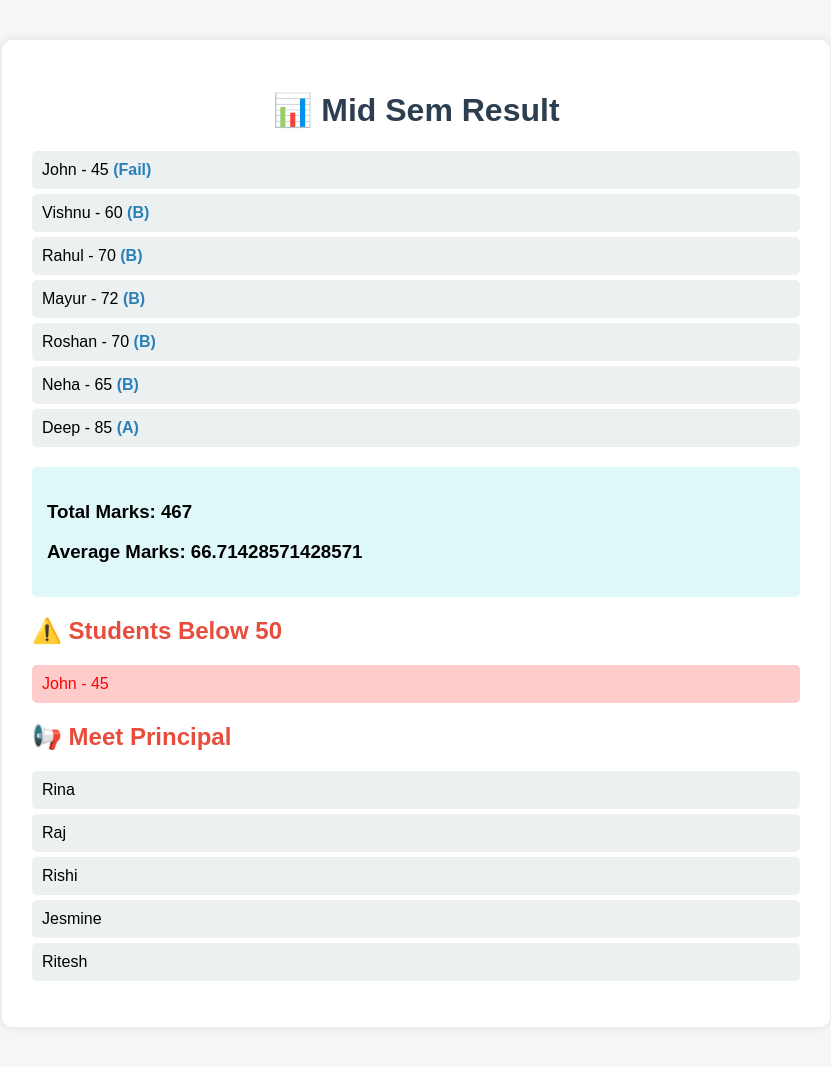
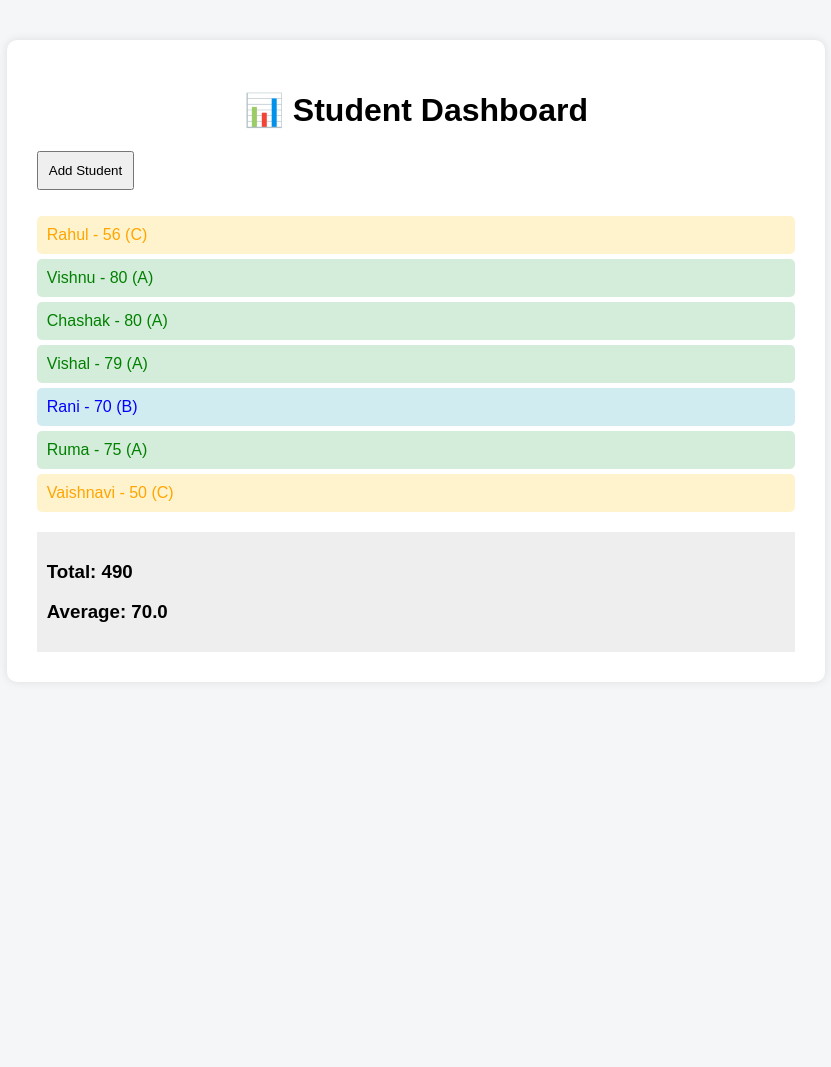
Before and after one commit to chashak20/flask-jinja-student-marks, a Flask app: page / in a window 1280 px wide. Shown: the whole page, without its empty margins (224-1055 px from the left). After the commit the page ends 622 px from the top, so only its background shows below. Run offline with Flask 3, Linux system fonts and the light colour scheme; data comes from the database, SQL or seed files in the repository; both versions use the stored data as it was after the commit.

Commit message:
Students Dashboard

```diff
--- a/main.py
+++ b/main.py
@@ -1,39 +1,68 @@
-from flask import Flask, render_template
+from flask import Flask, render_template, request, redirect
+import sqlite3
 
 app = Flask(__name__)
 
+# Create DB
+def init_db():
+    conn = sqlite3.connect("students.db")
+    cursor = conn.cursor()
+    cursor.execute("""
+        CREATE TABLE IF NOT EXISTS students (
+            id INTEGER PRIMARY KEY AUTOINCREMENT,
+            name TEXT,
+            marks INTEGER
+        )
+    """)
+    conn.commit()
+    conn.close()
+
+init_db()
+
+def get_grade(mark):
+    if mark >= 75:
+        return "A"
+    elif mark >= 60:
+        return "B"
+    elif mark >= 50:
+        return "C"
+    else:
+        return "Fail"
+
 @app.route("/")
 def home():
-    marks = {
-        "John": 45,
-        "Vishnu": 60,
-        "Rahul": 70,
-        "Mayur": 72,
-        "Roshan": 70,
-        "Neha": 65,
-        "Deep": 85
-    }
+    conn = sqlite3.connect("students.db")
+    cursor = conn.cursor()
+    cursor.execute("SELECT name, marks FROM students")
+    data = cursor.fetchall()
+    conn.close()
 
-    def get_grade(mark):
-        if mark >= 75:
-            return "A"
-        elif mark >= 60:
-            return "B"
-        elif mark >= 50:
-            return "C"
-        else:
-            return "Fail"
-
-    total = sum(marks.values())
-    average = total / len(marks)
+    total = sum([row[1] for row in data]) if data else 0
+    average = total / len(data) if data else 0
 
     return render_template(
         "index.html",
-        marks=marks,
+        students=data,
         get_grade=get_grade,
         total=total,
         average=average
     )
 
+@app.route("/add", methods=["GET", "POST"])
+def add_student():
+    if request.method == "POST":
+        name = request.form["name"]
+        marks = int(request.form["marks"])
+
+        conn = sqlite3.connect("students.db")
+        cursor = conn.cursor()
+        cursor.execute("INSERT INTO students (name, marks) VALUES (?, ?)", (name, marks))
+        conn.commit()
+        conn.close()
+
+        return redirect("/")
+
+    return render_template("add.html")
+
 if __name__ == "__main__":
     app.run(debug=True)
--- a/static/style.css
+++ b/static/style.css
@@ -1,8 +1,6 @@
 body {
-    font-family: Arial, sans-serif;
+    font-family: Arial;
     background-color: #f4f6f8;
-    margin: 0;
-    padding: 0;
 }
 
 .container {
@@ -16,38 +14,33 @@ body {
 
 h1 {
     text-align: center;
-    color: #2c3e50;
-}
-
-h2 {
-    color: #e74c3c;
 }
 
 ul {
-    list-style-type: none;
+    list-style: none;
     padding: 0;
 }
 
 li {
     padding: 10px;
     margin: 5px 0;
-    background: #ecf0f1;
     border-radius: 5px;
 }
 
-.grade {
-    font-weight: bold;
-    color: #2980b9;
+button {
+    padding: 10px;
+    margin-bottom: 10px;
+    cursor: pointer;
 }
 
-.fail {
-    background-color: #ffcccc;
-    color: red;
-}
+/* Grade colors */
+.A { background: #d4edda; color: green; }
+.B { background: #d1ecf1; color: blue; }
+.C { background: #fff3cd; color: orange; }
+.Fail { background: #f8d7da; color: red; }
 
 .stats {
     margin-top: 20px;
-    padding: 15px;
-    background: #dff9fb;
-    border-radius: 5px;
+    background: #eee;
+    padding: 10px;
 }
--- a/templates/index.html
+++ b/templates/index.html
@@ -1,50 +1,29 @@
 <!DOCTYPE html>
-<html lang="en">
+<html>
 <head>
-    <meta charset="UTF-8">
-    <meta name="viewport" content="width=device-width, initial-scale=1.0">
     <title>Student Dashboard</title>
-
-    <!-- Link CSS -->
     <link rel="stylesheet" href="{{ url_for('static', filename='style.css') }}">
 </head>
 <body>
 
 <div class="container">
 
-        <h1>📊 Mid Sem Result</h1>
+    <h1>📊 Student Dashboard</h1>
+
+    <a href="/add"><button>Add Student</button></a>
 
     <ul>
-            {% for name, mark in marks.items() %}
-                <li>
-                    {{ name }} - {{ mark }}
-                    <span class="grade">({{ get_grade(mark) }})</span>
+        {% for name, mark in students %}
+            <li class="{{ get_grade(mark) }}">
+                {{ name }} - {{ mark }} ({{ get_grade(mark) }})
             </li>
         {% endfor %}
     </ul>
 
     <div class="stats">
-            <h3>Total Marks: {{ total }}</h3>
-            <h3>Average Marks: {{ average }}</h3>
+        <h3>Total: {{ total }}</h3>
+        <h3>Average: {{ average }}</h3>
     </div>
-
-        <h2>⚠️ Students Below 50</h2>
-        <ul>
-            {% for name, mark in marks.items() %}
-                {% if mark < 50 %}
-                    <li class="fail">{{ name }} - {{ mark }}</li>
-                {% endif %}
-            {% endfor %}
-        </ul>
-
-        <h2>📢 Meet Principal</h2>
-        <ul>
-            <li>Rina</li>
-            <li>Raj</li>
-            <li>Rishi</li>
-            <li>Jesmine</li>
-            <li>Ritesh</li>
-        </ul>
 
 </div>
 
```
Also changed, not shown: templates/add.html (added, +24 -0 lines), students.db (added). Lines whose indentation alone changed are shown as unchanged.
